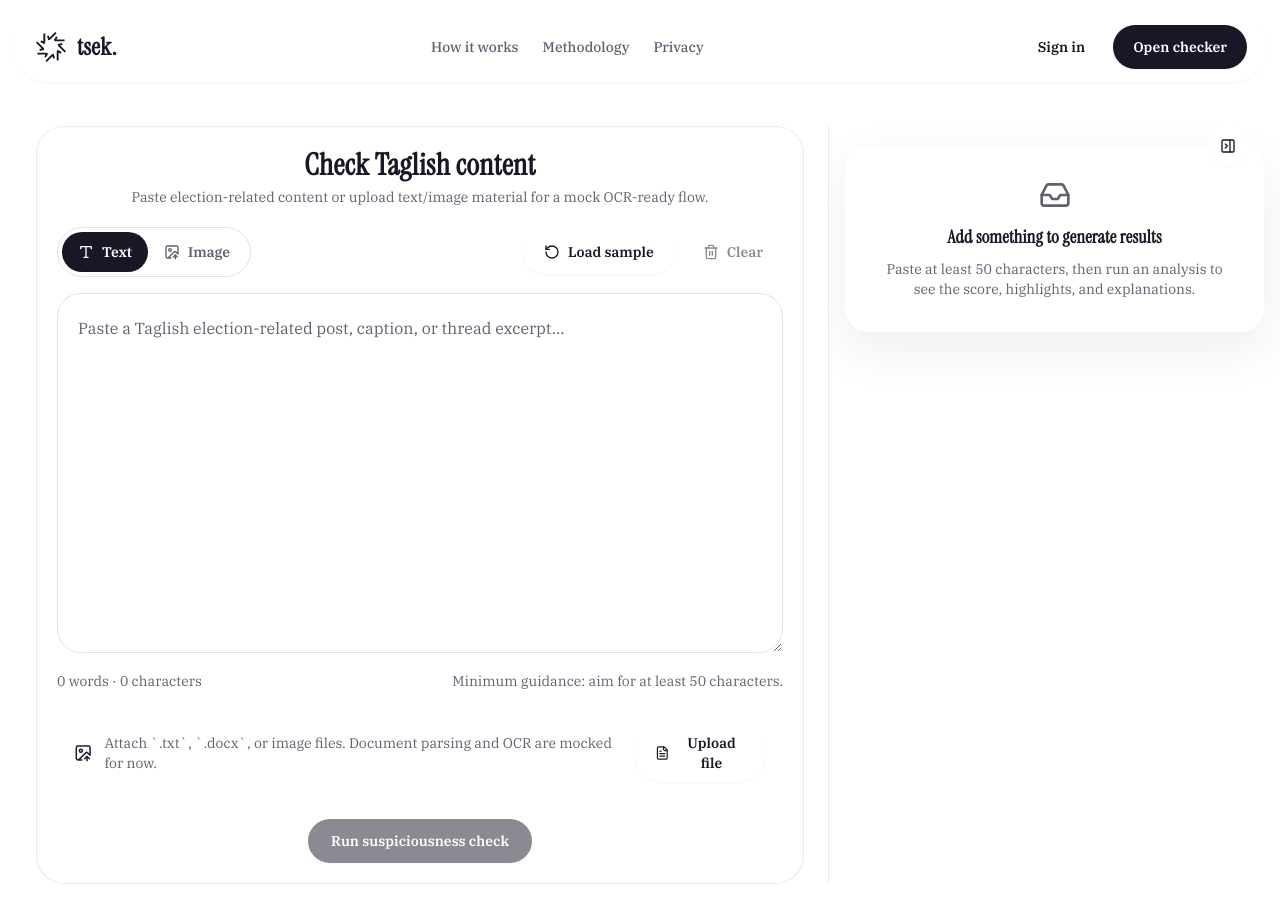
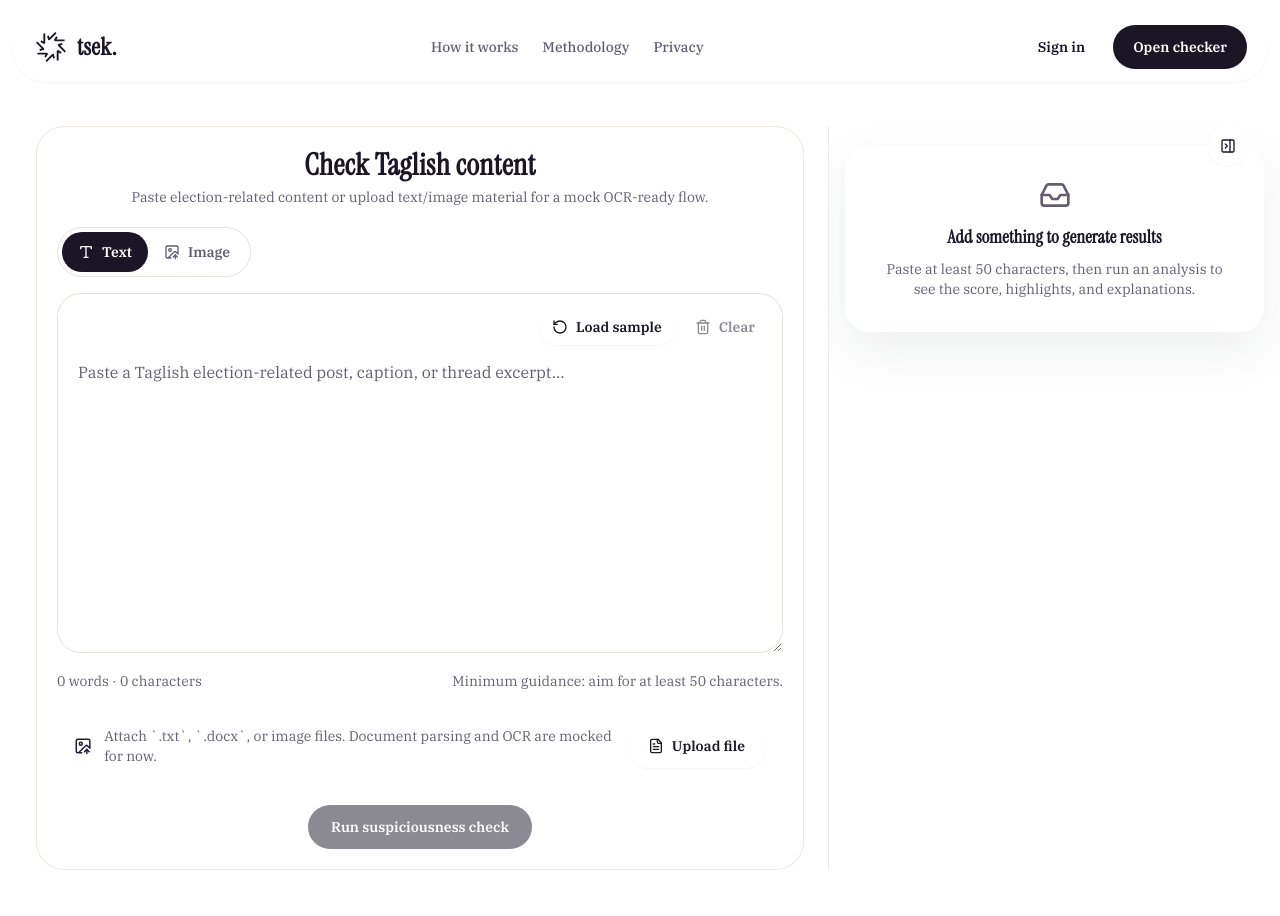
Before and after one commit to Clarkkentooo/taglish-credibility-checker, a Next.js app: page /checker in a window 1280 px wide. Built offline with nearby package versions, Linux system fonts and the light colour scheme; no server answers.

Commit message:
Polish checker controls and sidebar motion

```diff
--- a/src/components/checker/TextAnalysisEditor.tsx
+++ b/src/components/checker/TextAnalysisEditor.tsx
@@ -88,22 +88,7 @@ export function TextAnalysisEditor({
             Image
           </button>
         </div>
-        <div className="flex flex-wrap justify-start gap-2 lg:justify-end">
-          <Button variant="secondary" onClick={() => onChange(brand.sampleText)}>
-            <RotateCcw className="mr-2 h-4 w-4" aria-hidden="true" />
-            Load sample
-          </Button>
-          <Button variant="ghost" onClick={() => onChange("")} disabled={!value}>
-            <Trash2 className="mr-2 h-4 w-4" aria-hidden="true" />
-            Clear
-          </Button>
-        </div>
-      </div>
-      {inputMode === "text" ? (
-        <>
         {result ? (
-            <div className="mt-4 flex flex-wrap items-center justify-between gap-2">
-              <p className="text-sm font-medium text-muted">Review source text</p>
           <div className="flex rounded-full border border-border bg-white p-1" aria-label="Highlight mode">
             <button
               type="button"
@@ -122,24 +107,38 @@ export function TextAnalysisEditor({
               After
             </button>
           </div>
+        ) : null}
       </div>
-          ) : null}
+      {inputMode === "text" ? (
+        <>
+          <div className="relative mt-4">
+            <div className="absolute right-4 top-4 z-10 flex flex-wrap justify-end gap-2">
+              <Button variant="secondary" className="min-h-9 px-3 py-1.5" onClick={() => onChange(brand.sampleText)}>
+                <RotateCcw className="mr-2 h-4 w-4" aria-hidden="true" />
+                Load sample
+              </Button>
+              <Button variant="ghost" className="min-h-9 px-3 py-1.5" onClick={() => onChange("")} disabled={!value}>
+                <Trash2 className="mr-2 h-4 w-4" aria-hidden="true" />
+                Clear
+              </Button>
+            </div>
             {result && highlightMode === "after" ? (
               <InlineHighlightedText
                 text={value}
                 spans={result.highlightedSpans}
-              className="mt-4 min-h-[360px] w-full rounded-[1.5rem] border border-border bg-white p-5 text-ink"
+                className="min-h-[360px] w-full rounded-[1.5rem] border border-border bg-white p-5 pt-16 text-ink"
               />
             ) : (
               <textarea
                 aria-describedby="editor-help editor-count"
-              className="mt-4 min-h-[360px] w-full resize-y rounded-[1.5rem] border border-border bg-white p-5 leading-7 text-ink transition placeholder:text-muted focus:border-primary"
+                className="min-h-[360px] w-full resize-y rounded-[1.5rem] border border-border bg-white p-5 pt-16 leading-7 text-ink transition placeholder:text-muted focus:border-primary"
                 placeholder="Paste a Taglish election-related post, caption, or thread excerpt..."
                 value={value}
                 onChange={(event) => onChange(event.target.value)}
                 readOnly={Boolean(result && highlightMode === "before")}
               />
             )}
+          </div>
         </>
       ) : (
         <div
@@ -180,7 +179,7 @@ export function TextAnalysisEditor({
             <p className="text-muted">Attach `.txt`, `.docx`, or image files. Document parsing and OCR are mocked for now.</p>
           </div>
           <input ref={fileRef} type="file" accept=".txt,.docx,image/*" className="sr-only" onChange={onFileChange} aria-label="Upload file" />
-          <Button variant="secondary" onClick={() => fileRef.current?.click()}>
+          <Button variant="secondary" className="whitespace-nowrap" onClick={() => fileRef.current?.click()}>
             <FileText className="mr-2 h-4 w-4" aria-hidden="true" />
             Upload file
           </Button>
--- a/src/components/results/ConfidenceIndicator.tsx
+++ b/src/components/results/ConfidenceIndicator.tsx
@@ -14,7 +14,7 @@ export function ConfidenceIndicator({ score, tone }: { score: number; tone: Susp
         <span className="font-medium text-muted">Suspicion score</span>
         <span className="font-semibold">{score}%</span>
       </div>
-      <div className="h-3 overflow-hidden rounded-full bg-border">
+      <div className="h-1.5 overflow-hidden rounded-full bg-border">
         <div className={cn("h-full rounded-full", toneColor[tone])} style={{ width: `${score}%` }} />
       </div>
     </div>
--- a/src/components/results/InlineHighlightedText.tsx
+++ b/src/components/results/InlineHighlightedText.tsx
@@ -15,7 +15,9 @@ export function InlineHighlightedText({
   spans: HighlightedSpan[];
   className?: string;
 }) {
-  const [active, setActive] = useState<HighlightedSpan | null>(spans[0] ?? null);
+  const [selected, setSelected] = useState<HighlightedSpan | null>(null);
+  const [hovered, setHovered] = useState<HighlightedSpan | null>(null);
+  const active = hovered ?? selected;
   const parts = useMemo(() => {
     const ordered = [...spans].sort((a, b) => a.start - b.start);
     const built = ordered.reduce<{ cursor: number; nodes: ReactNode[] }>(
@@ -27,7 +29,11 @@ export function InlineHighlightedText({
           <button
             key={span.id}
             type="button"
-            onClick={() => setActive(span)}
+            onClick={() => setSelected((value) => (value?.id === span.id ? null : span))}
+            onMouseEnter={() => setHovered(span)}
+            onMouseLeave={() => setHovered(null)}
+            onFocus={() => setHovered(span)}
+            onBlur={() => setHovered(null)}
             className={cn(
               "mx-0.5 rounded-md border px-1.5 py-0.5 text-left underline decoration-2 underline-offset-4 transition-colors hover:bg-white focus-visible:outline-primary",
               span.direction === "credible"
--- a/src/components/results/ModelComparison.tsx
+++ b/src/components/results/ModelComparison.tsx
@@ -25,7 +25,7 @@ export function ModelComparison({ scores }: { scores: ModelScore[] }) {
                 <span className="font-medium">{score.model}</span>
                 <span className="text-muted">{Math.round(score.notCredibleProbability * 100)}% suspicious</span>
               </div>
-              <div className="flex h-3 overflow-hidden rounded-full bg-border" aria-hidden="true">
+              <div className="flex h-1.5 overflow-hidden rounded-full bg-border" aria-hidden="true">
                 <div className="bg-credible" style={{ width: `${score.credibleProbability * 100}%` }} />
                 <div className="bg-critical" style={{ width: `${score.notCredibleProbability * 100}%` }} />
               </div>
--- a/src/components/results/ResultAccordion.tsx
+++ b/src/components/results/ResultAccordion.tsx
@@ -4,7 +4,7 @@ import { Card } from "@/components/ui/card";
 
 export function ResultAccordion({ title, description, children, defaultOpen = false }: { title: string; description?: string; children: ReactNode; defaultOpen?: boolean }) {
   return (
-    <Card className="p-0">
+    <Card className="p-0 shadow-none">
       <details className="group" open={defaultOpen}>
         <summary className="flex min-h-14 cursor-pointer list-none items-center justify-between gap-3 px-5 py-4">
           <span>
--- a/src/components/results/ResultSummaryCard.tsx
+++ b/src/components/results/ResultSummaryCard.tsx
@@ -23,7 +23,7 @@ export function ResultSummaryCard({ result, variant = "default" }: { result: Ana
   const lean = presentation.level === "not_suspicious" ? "not suspicious" : presentation.level === "highly_suspicious" ? "highly suspicious" : "suspicious";
 
   return (
-    <Card className="overflow-hidden p-0 shadow-glow">
+    <Card className="overflow-hidden p-0 shadow-none">
       <div className={variant === "plain" ? "border-b border-border bg-white px-5 py-5 text-ink" : "border-b border-white/10 bg-[radial-gradient(circle_at_0%_0%,rgba(255,126,91,0.42),transparent_18rem),linear-gradient(135deg,#171321,#2a2039)] px-5 py-5 text-white"}>
         <p className={variant === "plain" ? "text-xs font-semibold uppercase tracking-[0.18em] text-muted" : "text-xs font-semibold uppercase tracking-[0.18em] text-white/65"}>Suspicion result</p>
         <div className="mt-2 flex items-end justify-between gap-4">
```
Also changed, not shown: src/components/layout/AppSidebar.tsx (+5 -4 lines). Lines whose indentation alone changed are shown as unchanged.
